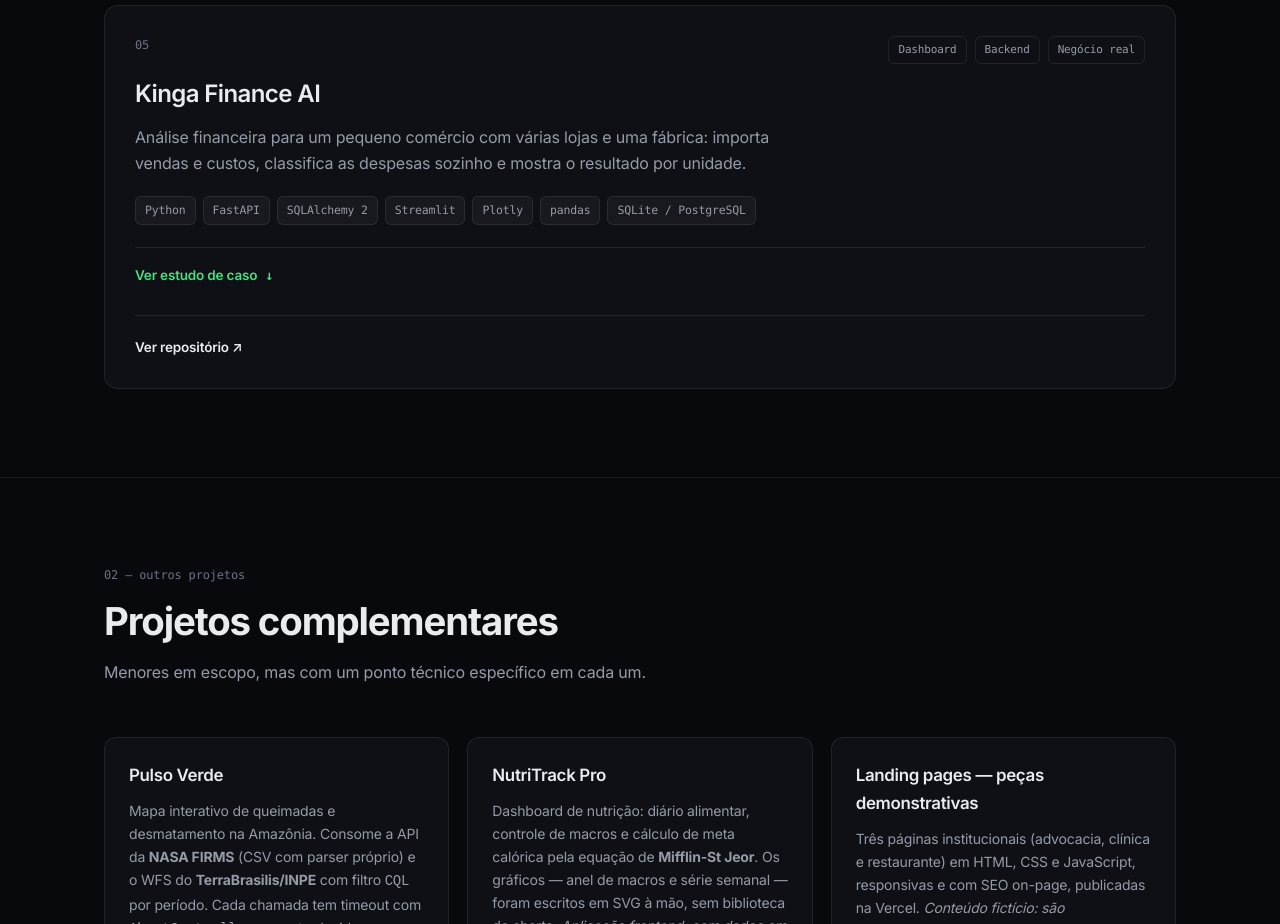
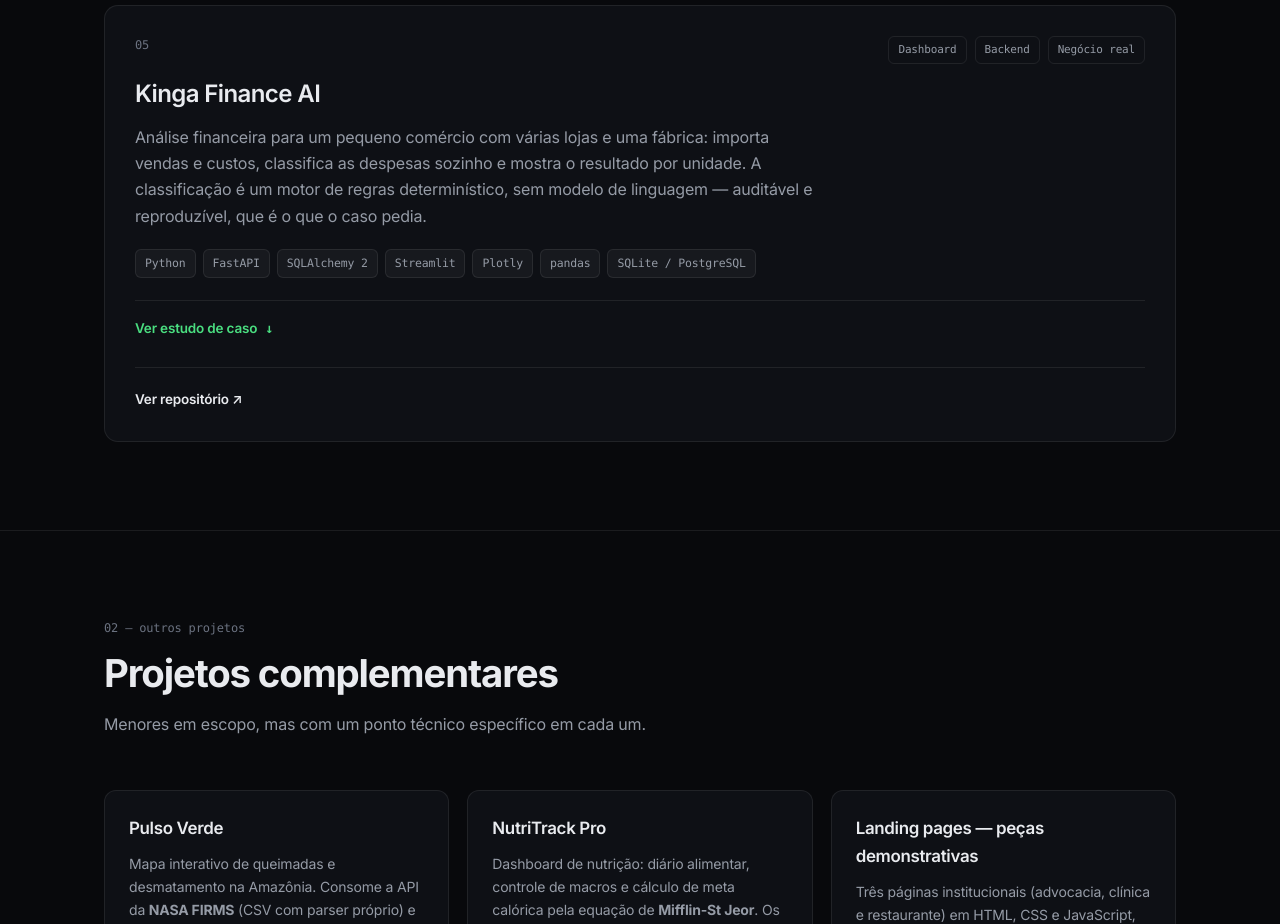
Before and after one commit to devluisam/devluisam.github.io, a plain HTML site: page index.html in a window 1280 px wide. Shown: the part 3360-4284 px from the top of the page. Drawn offline with Linux system fonts and the light colour scheme.

Commit message:
docs(kinga): esclarece que o "AI" do nome e um motor de regras
O titulo do case promete IA; o projeto nao tem LLM nem ML. Declarar isso
na propria descricao evita que quem abre o repositorio ache que o
portfolio infla as coisas.

Co-Authored-By: Claude Opus 5 <noreply@anthropic.com>

```diff
--- a/index.html
+++ b/index.html
@@ -755,6 +755,8 @@ Funções puras: sem I/O, sem relógio escondido — e, por isso, testáveis.</p
         <p class="case-sub">
           Análise financeira para um pequeno comércio com várias lojas e uma fábrica: importa
           vendas e custos, classifica as despesas sozinho e mostra o resultado por unidade.
+          A classificação é um motor de regras determinístico, sem modelo de linguagem — auditável e
+          reproduzível, que é o que o caso pedia.
         </p>
         <ul class="stack">
           <li>Python</li><li>FastAPI</li><li>SQLAlchemy 2</li><li>Streamlit</li>
```
